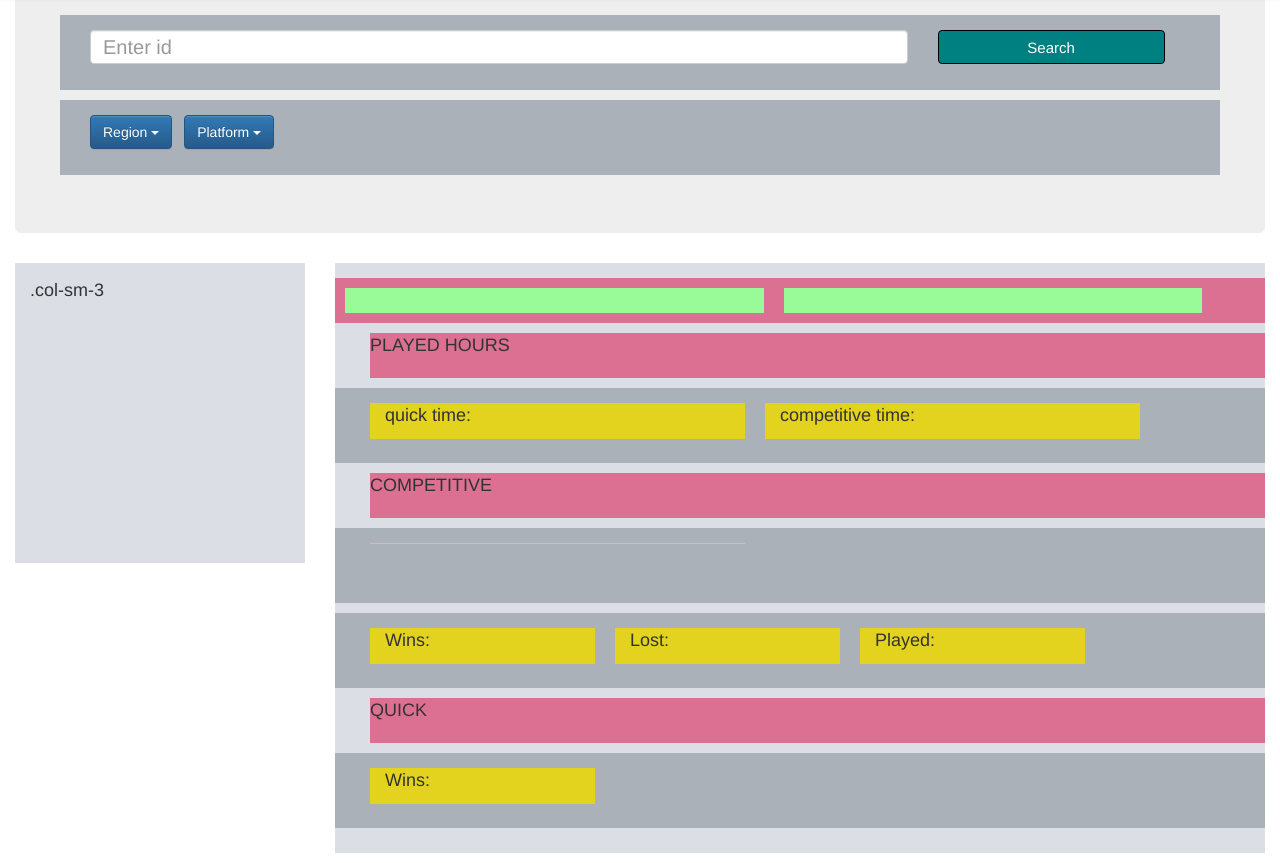
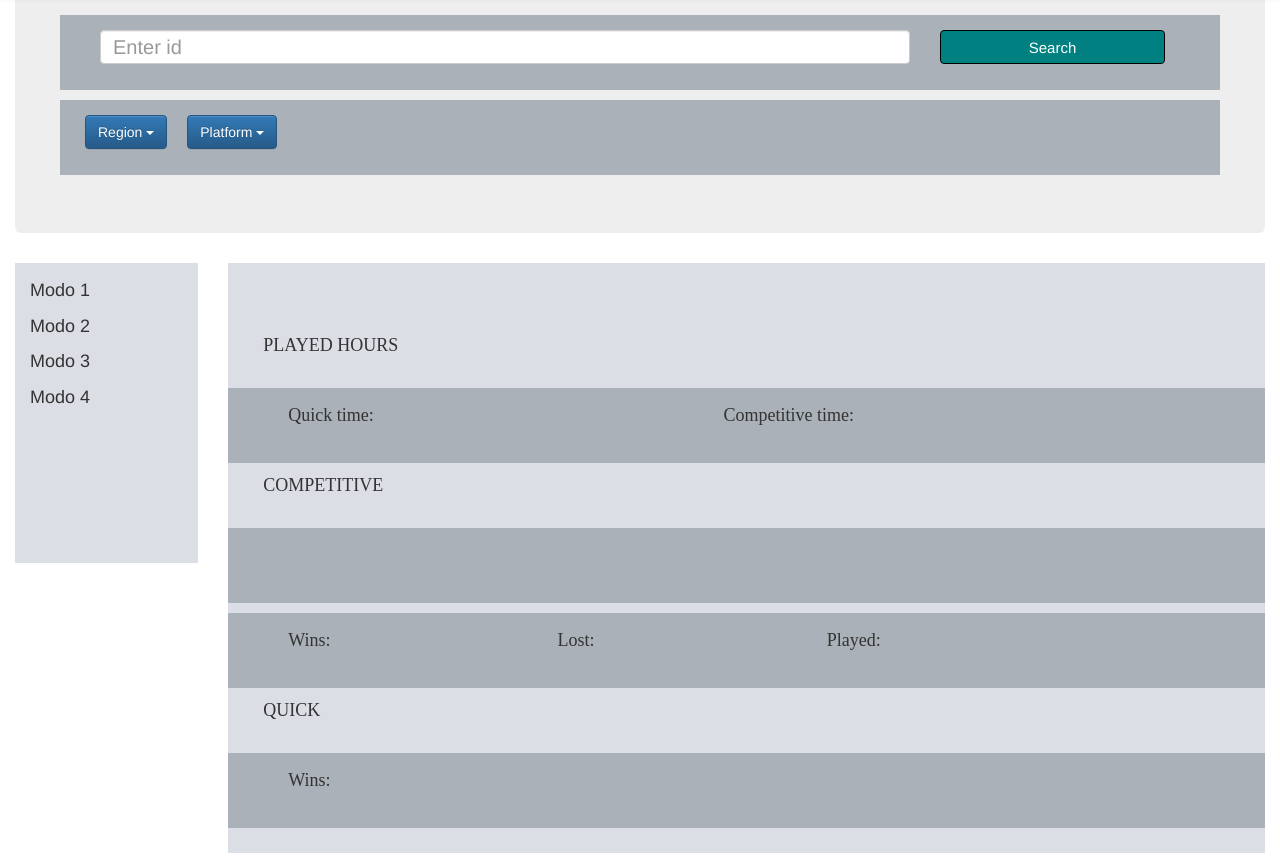
Before and after one commit to juandans01/TongaWatch, a plain HTML site: page index.html in a window 1280 px wide. Shown: the part 53-916 px from the top of the page. Drawn offline with nearby package versions, Linux system fonts and the light colour scheme; a web font is replaced by a local one.

Commit message:
Main window Style

```diff
--- a/index.html
+++ b/index.html
@@ -7,6 +7,8 @@
         <title>TongaWatch</title>
         <link rel="stylesheet" href="https://maxcdn.bootstrapcdn.com/bootstrap/3.3.7/css/bootstrap.min.css" integrity="sha384-BVYiiSIFeK1dGmJRAkycuHAHRg32OmUcww7on3RYdg4Va+PmSTsz/K68vbdEjh4u" crossorigin="anonymous">
         <link rel="stylesheet" href="https://maxcdn.bootstrapcdn.com/bootstrap/3.3.7/css/bootstrap-theme.min.css" integrity="sha384-rHyoN1iRsVXV4nD0JutlnGaslCJuC7uwjduW9SVrLvRYooPp2bWYgmgJQIXwl/Sp" crossorigin="anonymous">
+        <link href="https://fonts.googleapis.com/css?family=Unica+One" rel="stylesheet">
+        <link href="https://fonts.googleapis.com/css?family=Rambla:700i" rel="stylesheet">
         <script src="https://ajax.googleapis.com/ajax/libs/jquery/1.12.4/jquery.min.js"></script>
         <script src="https://maxcdn.bootstrapcdn.com/bootstrap/3.3.7/js/bootstrap.min.js" integrity="sha384-Tc5IQib027qvyjSMfHjOMaLkfuWVxZxUPnCJA7l2mCWNIpG9mGCD8wGNIcPD7Txa" crossorigin="anonymous"></script>
 
@@ -28,13 +30,13 @@
                 font-size: 18px;
                 background: #abb1b8;
                 padding: 15px;
+                padding-left: 25px;
                 margin-bottom: 10px;
                 height: 75px;
 
             }
 
             .nested-col{
-                background-color: palegreen;
                 margin: 10px;
                 width: 45%;
             }
@@ -55,18 +57,23 @@
 
             .data-block{
                 margin-left: 20px;
-                background-color: #E3D21E;
+                font-family: "Rambla";
                 display: flex;
             }
             .title-row{
                 min-height: 45px;
-                background-color: palevioletred;
                 margin-bottom: 10px;
                 display: flex;
 
             }
             .subtitle-row{
                 margin-left: 20px;
+                font-family: "Rambla";
+            }
+            .btn-style{
+                display: inline;
+                float: left;
+                margin-right: 20px;
             }
 
 
@@ -79,6 +86,19 @@
 
                 font-size: 20px;
                 color: lightgray;
+            }
+            #myNavbar{
+                font-family: "Rambla";
+            }
+            #rank{
+                font-size: 27.5px;
+            }
+            #divAvatar{
+                max-width: 120px;
+            }
+            #divTitleData{
+                margin-left: 30px;
+                min-width: 300px;
             }
 
         </style>
@@ -118,7 +138,7 @@
                 <!-- DROPDOWN BOXES -->
 
                 <div class="row nested-row">
-                    <div class="col-xs-1">
+                    <div class="btn-style">
 
                         <div class="dropdown">
                             <button class="btn btn-primary dropdown-toggle" type="button" data-toggle="dropdown" id="btnregion">Region
@@ -132,7 +152,7 @@
                         </div>
 
                     </div>
-                    <div class="col-xs-1">
+                    <div class="btn-style">
 
                         <div class="dropdown">
                             <button class="btn btn-primary dropdown-toggle" type="button" data-toggle="dropdown" id="btnplatform">Platform
@@ -154,22 +174,33 @@
 
             <!-- MAIN WINDOW -->
             <div class="row">
-                <div class="col-sm-3">
-                    <div class="demo-content">.col-sm-3</div>
+                <div class="col-sm-2">
+                    <div class="demo-content">
+                        <p>Modo 1</p>
+                        <p>Modo 2</p>
+                        <p>Modo 3</p>
+                        <p>Modo 4</p>
+                    </div>
                 </div>
-                <div class="col-sm-9">
+                <div class="col-sm-10">
                     <div class="demo-content" id="main">
                         <div class="row title-row">
-                            <div class="col-sm-3 nested-col" id="divAvatar"></div>
-                            <div class="col-sm-3 nested-col" id="divId"></div>
+                            <div class="col-sm-1 nested-col" id="divAvatar"></div>
+                            <div class="col-sm-1" id="divTitleData">
+                                <div class="row">
+                                    <div class="col-sm-2 nested-col" id="divId"></div>
+                                    <div class="col-sm-2 nested-col" id="divLevel"></div>
+                                </div>
+                            </div>
+                            <div class="col-sm-8"></div>
                         </div>
                         <div class="row title-row subtitle-row">
                            <p>PLAYED HOURS</p>
                         </div>
                         <div class="row nested-row">
-                            <div class="col-sm-5 data-block" id="quick-time"><p>quick time:</p>
+                            <div class="col-sm-5 data-block" id="quick-time"><p>Quick time:</p>
                             </div>
-                            <div class="col-sm-5 data-block" id="competitive-time"><p>competitive time:</p></div>
+                            <div class="col-sm-5 data-block" id="competitive-time"><p>Competitive time:</p></div>
                         </div>
                         <div class="row title-row subtitle-row">
                             <p>COMPETITIVE</p>
@@ -202,6 +233,11 @@
             var region;
             var platform;
             //Declaracion de variables
+
+
+            //Al principio
+
+            //Al principio
 
 
             function focusTextId(){
@@ -241,10 +277,13 @@
                 var avatar= $("<img />",{"src":successData.data.avatar});
                 $("#divAvatar").append(avatar);
 
+                var user=$("<p></p>").text(successData.data.username.toUpperCase());
+                user.css({"font-size":"30px","font-style":"italic","font-family":"Unica one"});
+                $("#divId").append(user);
 
-                var user=$("<p></p>").text(successData.data.username.toUpperCase());
-                user.css({"font-size":"30px","font-style":"italic"});
-                $("#divId").append(user);
+                var level=$("<p></p>").text("Level "+successData.data.level);
+                level.css({"font-size":"30px","font-style":"italic","font-family":"Unica one"});
+                $("#divLevel").append(level);
 
                 var quickHours=$("<p></p>").text(successData.data.playtime.quick.toUpperCase());
                 $("#quick-time").append(quickHours);
@@ -283,6 +322,8 @@
                 $("#btnregion:first-child").text($(this).text());
                 $("#btnregion:first-child").val($(this).val());
 
+
+
             });
 
 
```
